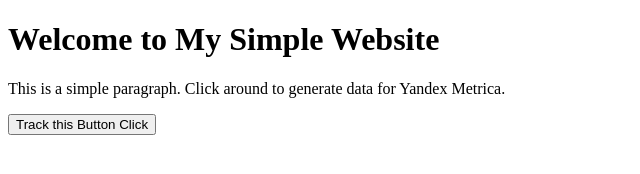
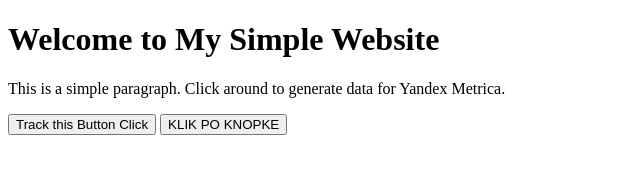
Before and after one commit to mikepowertech79/metricayandex, a plain HTML site: page index.html in a window 1280 px wide. Shown: the whole page, without its empty margins (0-640 px from the left). Drawn offline with Linux system fonts and the light colour scheme.

Commit message:
Update index.html

```diff
--- a/index.html
+++ b/index.html
@@ -32,6 +32,8 @@
 
 <button id="trackButton">Track this Button Click</button>
 
+<button id="klikPoKnopke">KLIK PO KNOPKE</button>
+
 <script type="text/javascript">
    document.getElementById('trackButton').addEventListener('click', function() {
        ym(94974969,'reachGoal','BUTTON_CLICK');
```
